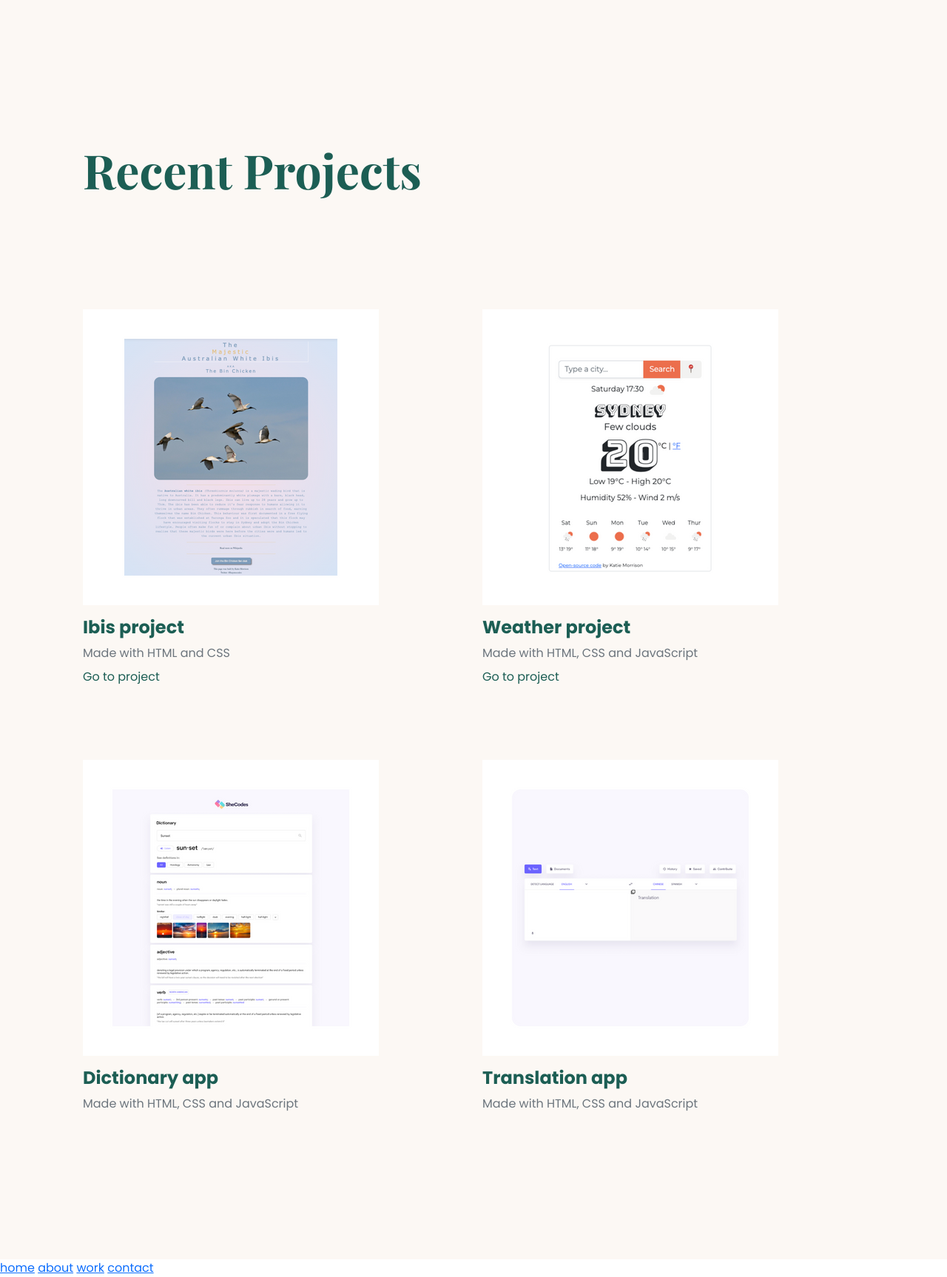
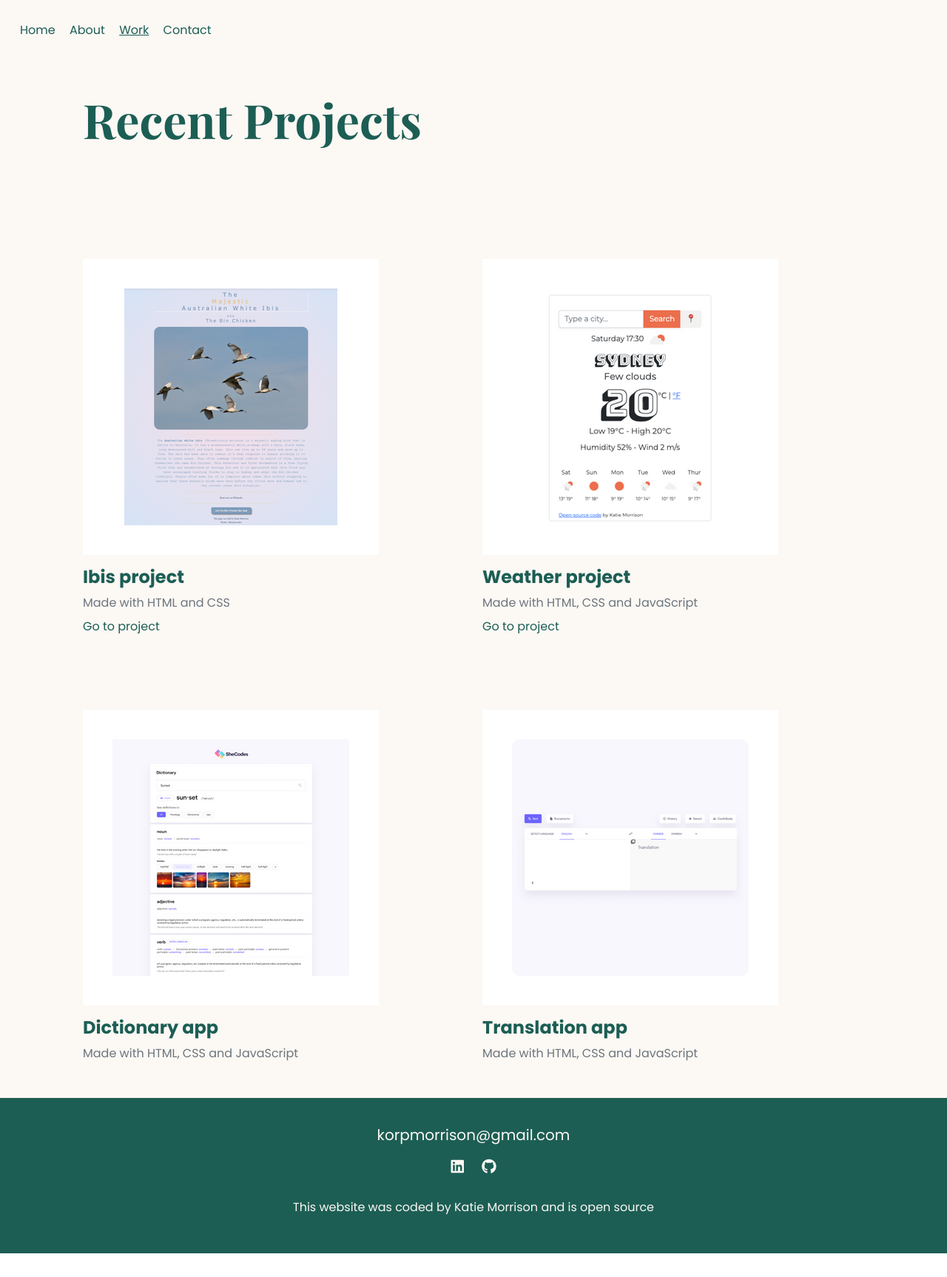
Before and after one commit to KC-Morrison/portfolio-project, a plain HTML site: page work.html in a window 1280 px wide. Shown: the whole page at 74% size. After the commit the page ends 1694 px from the top, so only its background shows below. Drawn offline with nearby package versions, Linux system fonts and the light colour scheme.

Commit message:
SEO optimisation and navigation/footer copied to all pages

```diff
--- a/styles/style.css
+++ b/styles/style.css
@@ -137,7 +137,7 @@ nav li.active a {
 }
 
 .content-section {
-	padding: 160px 20px;
+	padding: 10px 20px;
 	background-color: var(--secondary-color);
 	margin: 0;
 }
@@ -206,10 +206,14 @@ footer {
 	padding: 30px 0;
 }
 
-footer .email-link {
+footer .email-link,
+.portfolio-link {
 	text-decoration: none;
 	color: var(--secondary-color);
 	line-height: 2;
+}
+
+footer .email-link {
 	font-size: 20px;
 }
 
@@ -217,7 +221,12 @@ footer .email-link:hover {
 	text-decoration: underline;
 }
 
-footer a {
+footer .portfolio-link:hover {
+	text-decoration: underline;
+}
+
+footer a,
+footer p {
 	color: var(--secondary-color);
 }
 
@@ -238,6 +247,10 @@ footer a:hover {
 	background-color: grey;
 	border-radius: 50%;
 	padding: 5px 10px;
+}
+
+footer p {
+	padding: 0 10px;
 }
 
 @media (max-width: 960px) {
@@ -273,7 +286,7 @@ footer a:hover {
 	}
 	.content-section {
 		text-align: center;
-		padding: 0;
+		padding: 10px 0;
 	}
 
 	.content-section h1 {
--- a/work.html
+++ b/work.html
@@ -26,9 +26,27 @@
 			crossorigin="anonymous"
 		></script>
 		<link rel="stylesheet" href="styles/style.css" />
-		<title>Document</title>
+		<meta
+			name="description"
+			content="Work and projects by Katie Morrison, ffront-end developer and eCommerce commercial strategy specialist based in Australia"
+		/>
+		<title>Katie's work - Katie Morrison</title>
 	</head>
 	<body>
+		<div class="container nav-section">
+			<nav>
+				<ul>
+					<li><a href="/" title="Homepage"> Home</a></li>
+					<li>
+						<a href="/about.html" title="About Katie"> About</a>
+					</li>
+					<li class="active">
+						<a href="/work.html" title="Katie's work"> Work</a>
+					</li>
+					<li><a href="/contact.html" title="Contact Katie"> Contact</a></li>
+				</ul>
+			</nav>
+		</div>
 		<div class="content-section">
 			<div class="container">
 				<div class="content">
@@ -38,7 +56,7 @@
 							<img
 								src="images/ibis.png"
 								class="img-fluid work-image mb-3"
-								alt=""
+								alt="Ibis website preview"
 							/>
 							<h3>Ibis project</h3>
 							<p class="text-muted">Made with HTML and CSS</p>
@@ -53,7 +71,7 @@
 							<img
 								src="images/my-weather.png"
 								class="img-fluid work-image mb-3"
-								alt=""
+								alt="Weather project preview"
 							/>
 
 							<h3>Weather project</h3>
@@ -69,7 +87,7 @@
 							<img
 								src="images/dictionary.png"
 								class="img-fluid work-image mb-3"
-								alt=""
+								alt="Dictionary project preview"
 							/>
 							<h3>Dictionary app</h3>
 							<p class="text-muted">Made with HTML, CSS and JavaScript</p>
@@ -78,7 +96,7 @@
 							<img
 								src="images/translation.png"
 								class="img-fluid work-image mb-3"
-								alt=""
+								alt="Translation project preview"
 							/>
 							<h3>Translation app</h3>
 							<p class="text-muted">Made with HTML, CSS and JavaScript</p>
@@ -87,9 +105,34 @@
 				</div>
 			</div>
 		</div>
-		<a href="/">home</a>
-		<a href="/about.html">about</a>
-		<a href="/work.html">work</a>
-		<a href="/contact.html">contact</a>
+		<footer>
+			<a href="mailto:korpmorrison@gmail.com" class="email-link"
+				>korpmorrison@gmail.com</a
+			>
+			<div class="social-links">
+				<a
+					href="https://www.linkedin.com/in/katherine-a-morrison/"
+					target="blank"
+					title="Linkedin profile"
+					><i class="fa-brands fa-linkedin"></i
+				></a>
+				<a
+					href="https://github.com/KC-Morrison"
+					target="blank"
+					title="GitHub profile"
+					><i class="fa-brands fa-github"></i
+				></a>
+			</div>
+			<p class="text-center mt-4">
+				This website was coded by Katie Morrison and is
+				<a
+					href="https://github.com/KC-Morrison/portfolio-project"
+					target="_blank"
+					class="portfolio-link"
+					title="GitHub repository"
+					>open source</a
+				>
+			</p>
+		</footer>
 	</body>
 </html>
```
Also changed, not shown: about.html (+49 -6 lines), contact.html (+48 -5 lines), index.html (+63 -38 lines).
